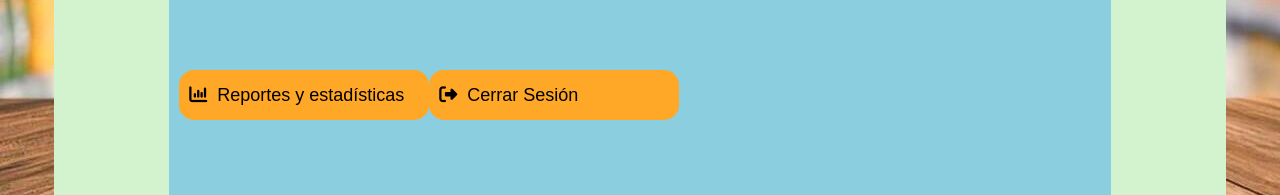
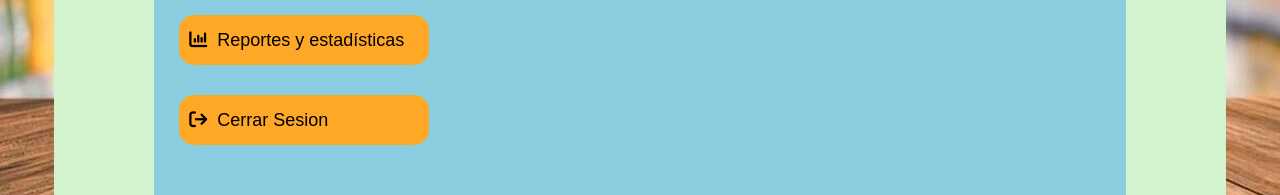
Before and after one commit to JosArr/Finanzas, an Angular app: page /managerMenu in a window 1280 px wide. Shown: the part 555-750 px from the top of the page. Built offline with nearby package versions, Linux system fonts and the light colour scheme; a web font is replaced by a local one.

Commit message:
update manager-menu

```diff
--- a/src/app/components/manager-menu/manager-menu.component.css
+++ b/src/app/components/manager-menu/manager-menu.component.css
@@ -83,13 +83,14 @@
 
 .managerOptions{
   display: flex;
+  flex-direction: column;
   flex-wrap: wrap;
   color: black;
   text-align: left;
   background-color: #8BCEE0;
   margin-bottom: 30px;
   border-radius: 20px;
-  padding: 10px;
+  padding: 25px;
   width: 80%;
   height: 620px;
 }
--- a/src/app/components/manager-menu/manager-menu.component.html
+++ b/src/app/components/manager-menu/manager-menu.component.html
@@ -15,6 +15,10 @@
         <i class="{{ item.icon }}"></i>
         <span>{{ item.text }}</span>
       </button>
+      <button class="menu-button" (click)="cerrarSesion()">
+        <i class='fa fa-sign-out'></i>
+        <span>Cerrar Sesion</span>
+      </button>
     </div>
   </div>
 </section>
--- a/src/app/components/manager-menu/manager-menu.component.ts
+++ b/src/app/components/manager-menu/manager-menu.component.ts
@@ -2,6 +2,10 @@ import {Component, OnInit} from '@angular/core';
 import {ManagerService} from "../../services/ManagerService/manager.service";
 import {Router} from "@angular/router";
 
+/*function popUP() {
+  alert("Funciona perroooooos");
+}
+*/
 @Component({
   selector: 'app-manager-menu',
   templateUrl: './manager-menu.component.html',
@@ -20,8 +24,7 @@ export class ManagerMenuComponent implements OnInit{
     {icon: 'fa fa-list-ul', text: 'Lista Clientes'},
     {icon: 'fa fa-user-plus', text: 'Añadir Cliente'},
     {icon: 'fa fa-pen-to-square', text: 'Modificar Información'},
-    {icon: 'fa fa-chart-column', text: 'Reportes y estadísticas'},
-    {icon: 'fa fa-right-from-bracket', text: 'Cerrar Sesión'}
+    {icon: 'fa fa-chart-column', text: 'Reportes y estadísticas'}
   ];
 
   ngOnInit() {
@@ -33,4 +36,8 @@ export class ManagerMenuComponent implements OnInit{
       this.fotoPerfil = ManagerLoggedIn.perfil;
     }
   }
+  cerrarSesion(){
+    this.managerService.cerrarSesion();
+    this.router.navigate(['/loginManager']);
+  }
 }
```
